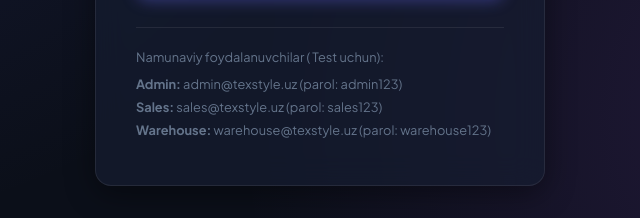
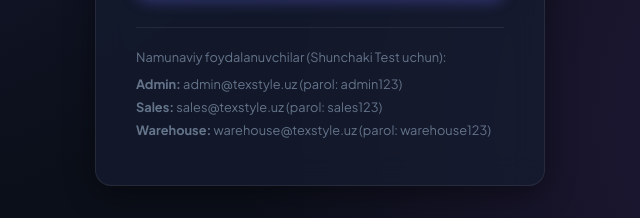
Before and after one commit to Dilsuz2007/cloud-crm-system, a plain HTML site: page frontend/index.html in a window 1280 px wide. Shown: the part 520-738 px from the top of the page, 320-960 px from the left. Drawn offline with Linux system fonts and the light colour scheme.

Commit message:
shunchaki

```diff
--- a/frontend/index.html
+++ b/frontend/index.html
@@ -48,7 +48,7 @@
             </form>
 
             <div class="login-footer">
-                <p>Namunaviy foydalanuvchilar ( Test uchun):</p>
+                <p>Namunaviy foydalanuvchilar (Shunchaki Test uchun):</p>
                 <ul>
                     <li><strong>Admin:</strong> admin@texstyle.uz (parol: admin123)</li>
                     <li><strong>Sales:</strong> sales@texstyle.uz (parol: sales123)</li>
```
Also changed, not shown: 1 other file.
